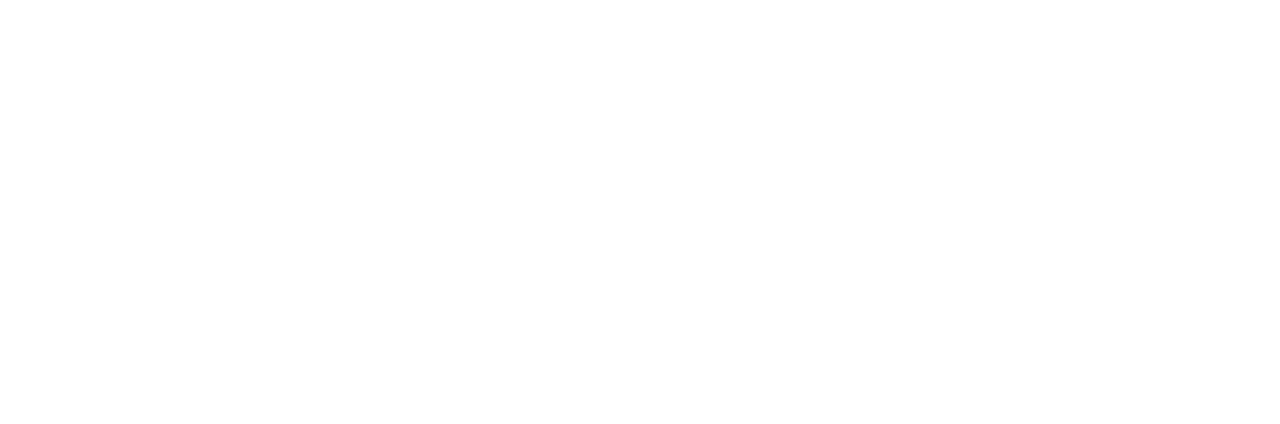
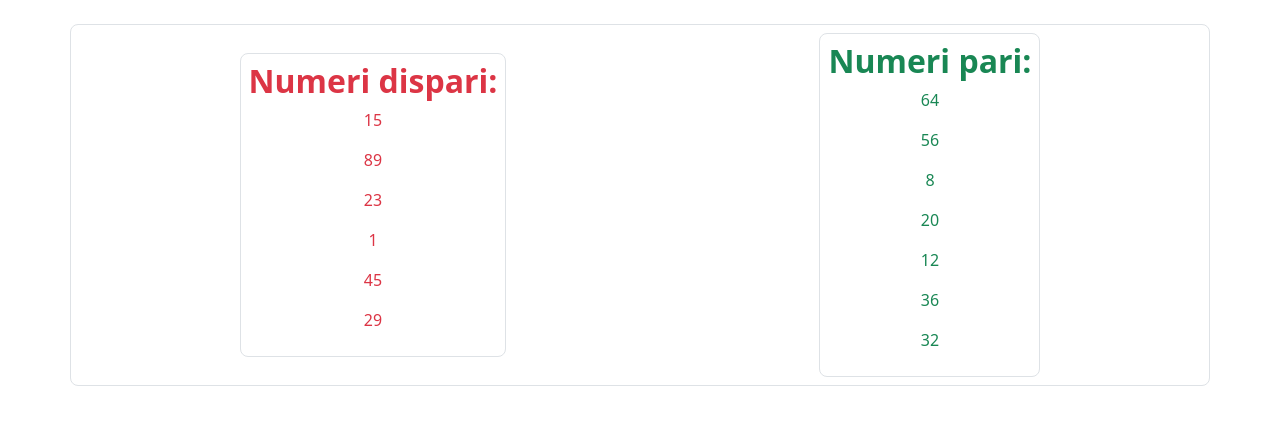
Before and after one commit to ElyPoli/js-jsnacks-blocco-3, a plain HTML site: page jsnack2/index.html in a window 1280 px wide. Drawn offline with nearby package versions, Linux system fonts and the light colour scheme.

Commit message:
added js code - ex. Snack2

```diff
--- a/jsnack2/index.html
+++ b/jsnack2/index.html
@@ -16,6 +16,18 @@
 
 <body>
 
+    <div class="container border rounded-3 mt-4 mb-4 d-flex justify-content-around align-items-center text-center pt-2 pb-2">
+        <!-- Primo box -->
+        <div id="first-box" class="border rounded-3 p-2">
+            <h2 class="fw-bold">Numeri dispari:</h2>
+        </div>
+
+        <!-- Secondo box -->
+        <div id="second-box" class="border rounded-3 p-2">
+            <h2 class="fw-bold">Numeri pari:</h2>
+        </div>
+    </div>
+
     <!-- Custom Js -->
     <script src="script.js"></script>
 </body>
--- a/jsnack2/script.js
+++ b/jsnack2/script.js
@@ -2,3 +2,23 @@
 Snack2
 Crea due tag div con due id diversi. Un div avrà il testo colorato di rosso mentre l’altro di verde. Partendo da un array di numeri, stampiamo nell’id rosso i numeri dispari e in verde i numeri pari.
 */
+
+// Dichiaro variabili
+const firstBox = document.getElementById("first-box");
+const secondBox = document.getElementById("second-box");
+const list = [15, 89, 64, 56, 23, 1, 8, 45, 20, 12, 36, 32, 29];
+
+// Scorro sulla lista per trovare i numeri dispari
+for (let i = 0; i < list.length; i++) {
+
+    if (list[i] %  2 === 0){
+        // Il numero è pari
+        secondBox.classList.add("text-success");
+        secondBox.innerHTML += `<p>${list[i]}</p>`;
+
+    } else {
+        // Il numero è dispari
+        firstBox.classList.add("text-danger");
+        firstBox.innerHTML += `<p>${list[i]}</p>`;
+    }
+}
```
